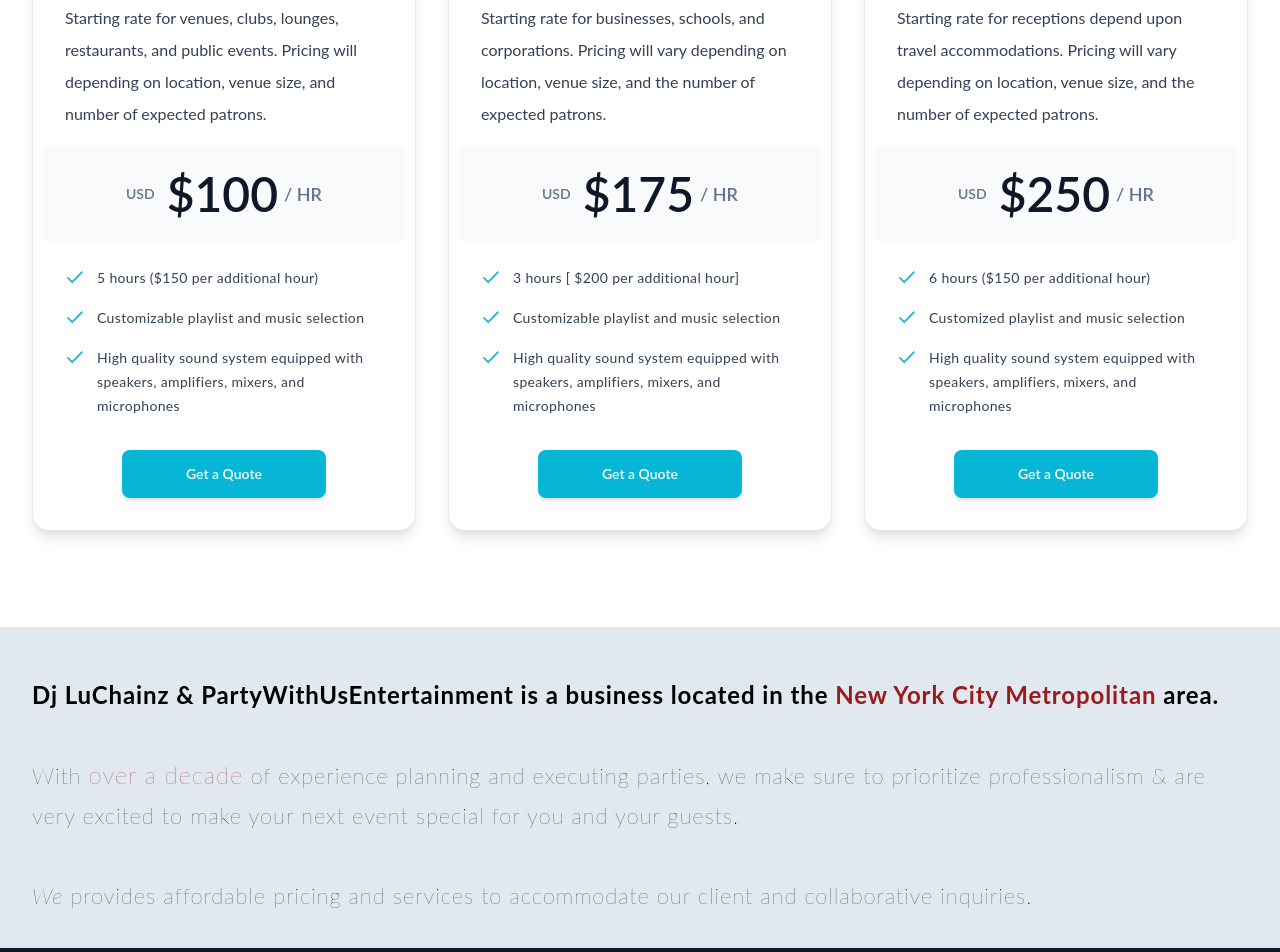
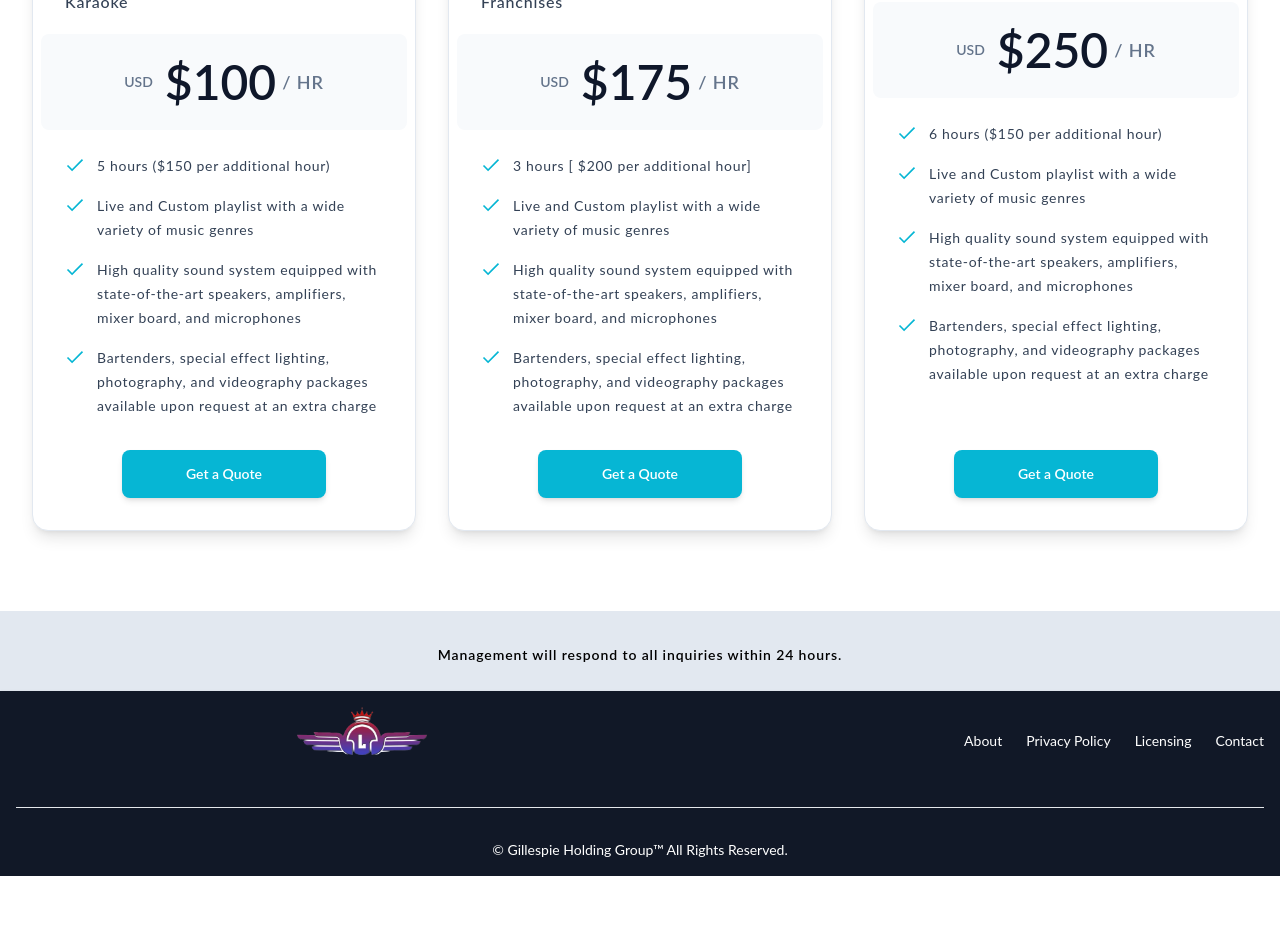
Before and after one commit to lamboprogramming/vercel-launch, a Next.js app in the folder djluchainz/: page / in a window 1280 px wide. Shown: the part 1000-1952 px from the top of the page. After the commit the page ends 1876 px from the top, so only its background shows below. Built offline with nearby package versions, Linux system fonts and the light colour scheme.

Commit message:
pricing section and homepage worked over

```diff
--- a/djluchainz/components/Animate.jsx
+++ b/djluchainz/components/Animate.jsx
@@ -4,12 +4,12 @@
 const Animate = () => {
   return (
     <>
-     <div className="px-4 pt-24 mx-auto bg-white max-w-7xl sm:px-6 lg:px-6">
+     <div className="px-4 pt-12 mx-auto bg-white md:pt-16 max-w-7xl sm:px-6 lg:px-6">
       <h2 className='text-3xl font-extrabold text-black sm:text-5xl sm:leading-tight sm:tracking-tight'>
         Pricing plans for clients and collaborators
       </h2>
       <p className='max-w-3xl mt-4 text-lg text-slate-500'>
-        Choose a plan that best suits your occasion. Prices shown are starting rates and are subject to change depending on client and collaborator inquiries.
+        Choose a plan that best fits your occasion. Prices shown are starting rates and are subject to change depending upon travel, location, event capacity, and number of patrons.
       </p>
      </div>
      <PricingPlan />
--- a/djluchainz/components/Heropage.jsx
+++ b/djluchainz/components/Heropage.jsx
@@ -54,43 +54,14 @@
     </div>
 
 
+    <div className='grid grid-cols-1 gap-4 p-4 mt-2'>
 
-
-
-
-
-    {/* Section 3 */}
-    <div className="grid items-center grid-cols-1 p-8 mt-4 overflow-hidden justify-items-center">
-    {/* Col 1 */}
-
-        <div className='grid text-[18px]  text-black tracking-wider leading-10  '>
-
-
-
-        {/* Paragraph 1 */}
-        <p className='font-bold text-[24px]'>Dj LuChainz & PartyWithUsEntertainment is a business located in the <span className="text-red-800">New York City Metropolitan</span> area. </p>
-
-
-
-
-
-        <br />
-        {/* Paragraph 2 */}
-        <p className='font-[200] text-[22px]'>
-        With <span className="text-red-800 text-[24px]">over a decade</span> of experience planning and executing parties, we make sure to  prioritize professionalism & are very excited to make your next event special for you and your guests.
-        </p>
-
-        <br />
-
-        {/* Paragraph 3 */}
-        <p className='font-[200] text-[22px]'>
-        <span className='italic '>We</span>  provides affordable pricing and services to accommodate our client and collaborative inquiries.
-        </p>
-        </div>
+      <div className='grid items-center justify-center text-[18px]  text-black tracking-wider leading-10  '>
+      <p className='font-[600] text-[14px]'>
+      Management will respond to all inquiries within 24 hours.
+     </p>
       </div>
-
-
-
+    </div>
     </>
 
   );
--- a/djluchainz/components/PricingPlan.jsx
+++ b/djluchainz/components/PricingPlan.jsx
@@ -8,26 +8,26 @@
 
 
     <div>
-    <div className="grid gap-12 px-4 py-24 mx-auto bg-white lg:grid-cols-3 lg:gap-8 max-w-7xl sm:px-6 lg:px-8">
+    <div className="grid gap-12 px-4 py-12 mx-auto bg-white md:py-20 lg:grid-cols-3 lg:gap-8 max-w-7xl sm:px-6 lg:px-8">
       {pricingplans.map((plan) => (
         <div
           key={plan.title}
           className="flex flex-col p-8 bg-white border shadow-lg border-slate-200 rounded-2xl">
             <h3 className="text-xl font-semibold leading-5 text-slate-900">{plan.title}</h3>
 
-            <p className="mt-4 leading-8 text-md text-slate-700">{plan.description}</p>
+            <p className="mt-4 leading-8 text-slate-700 font-[500] tracking-wider ">{plan.description}</p>
 
             <div className='p-6 mt-4 -mx-6 rounded-lg bg-slate-50'>
               <p className='flex items-center justify-center text-sm font-semibold text-slate-500'>
                 <span>{plan.currency}</span>
                 <span className='ml-3 text-5xl text-slate-900'> ${plan.price}</span>
-                <span className='ml-1.5 text-lg'> {plan.frequency}</span>
+                <span className='ml-1.5 text-lg tracking-wider'> {plan.frequency}</span>
               </p>
             </div>
         {/* Features */}
-        <ul className='flex-1 mt-6 space-y-4'>
+        <ul className='flex-1 mt-6 space-y-4 '>
           {plan.features.map((feature) => (
-            <li key={feature} className='flex text-sm leading-6 text-slate-700'>
+            <li key={feature} className='flex text-sm leading-6 text-slate-700 '>
             <svg
               className='w-5 h-5 text-cyan-500 shrink-0'
               xmlns="http://www.w3.org/2000/svg"
@@ -37,7 +37,7 @@
               fill="currentColor"
               d="M40.6 12.1L17 35.7 7.4 26.1 4.6 29 17 41.3 43.4 14.9z"/></svg>
 
-            <span className="ml-3 text-[14px] tracking-wide"> {feature}</span>
+            <span className="ml-3 text-[14px] tracking-wider"> {feature}</span>
            </li>
           ))}
         </ul>
--- a/djluchainz/data.js
+++ b/djluchainz/data.js
@@ -4,11 +4,11 @@
     price: 100,
     frequency: '/ HR',
     currency: 'USD',
-    description: 'Starting rate for  venues, clubs, lounges, restaurants, and public events. Pricing will depending on location, venue size, and number of expected patrons.',
+    description: 'Residential, Clubs, Lounges, Restaurants, Karaoke ',
     features: [
       '5 hours ($150 per additional hour)',
-      'Customizable playlist and music selection',
-      'High quality sound system equipped with speakers, amplifiers, mixers, and microphones',
+      'Live and Custom playlist with a wide variety of music genres',
+      'High quality sound system equipped with state-of-the-art speakers, amplifiers, mixer board, and microphones','Bartenders, special effect lighting, photography, and videography packages available upon request at an extra charge'
     ],
     cta: 'Get a Quote'
   },
@@ -17,11 +17,11 @@
     price: 175,
     frequency: '/ HR',
     currency: 'USD',
-    description: 'Starting rate for businesses, schools, and corporations. Pricing will vary depending on location, venue size, and the number of expected patrons. ',
+    description: 'Businesses, Schools, Corporations, Franchises ',
     features: [
       '3 hours  [ $200 per additional hour]',
-      'Customizable playlist and music selection',
-      'High quality sound system equipped with speakers, amplifiers, mixers, and microphones',
+      'Live and Custom playlist with a wide variety of music genres',
+      'High quality sound system equipped with state-of-the-art speakers, amplifiers, mixer board, and microphones','Bartenders, special effect lighting, photography, and videography packages available upon request at an extra charge'
     ],
     cta: 'Get a Quote'
   },
@@ -30,11 +30,11 @@
     price: 250,
     frequency: ' / HR',
     currency: 'USD',
-    description: 'Starting rate for receptions depend upon travel accommodations. Pricing will vary depending on location, venue size, and the number of expected patrons.',
+    description: 'Receptions, After Parties, Ceremonies',
     features: [
       '6 hours ($150 per additional hour)',
-      'Customized playlist and music selection',
-      'High quality sound system equipped with speakers, amplifiers, mixers, and microphones',
+      'Live and Custom playlist with a wide variety of music genres',
+      'High quality sound system equipped with state-of-the-art speakers, amplifiers, mixer board, and microphones','Bartenders, special effect lighting, photography, and videography packages available upon request at an extra charge'
     ],
     cta: 'Get a Quote'
   }
```
